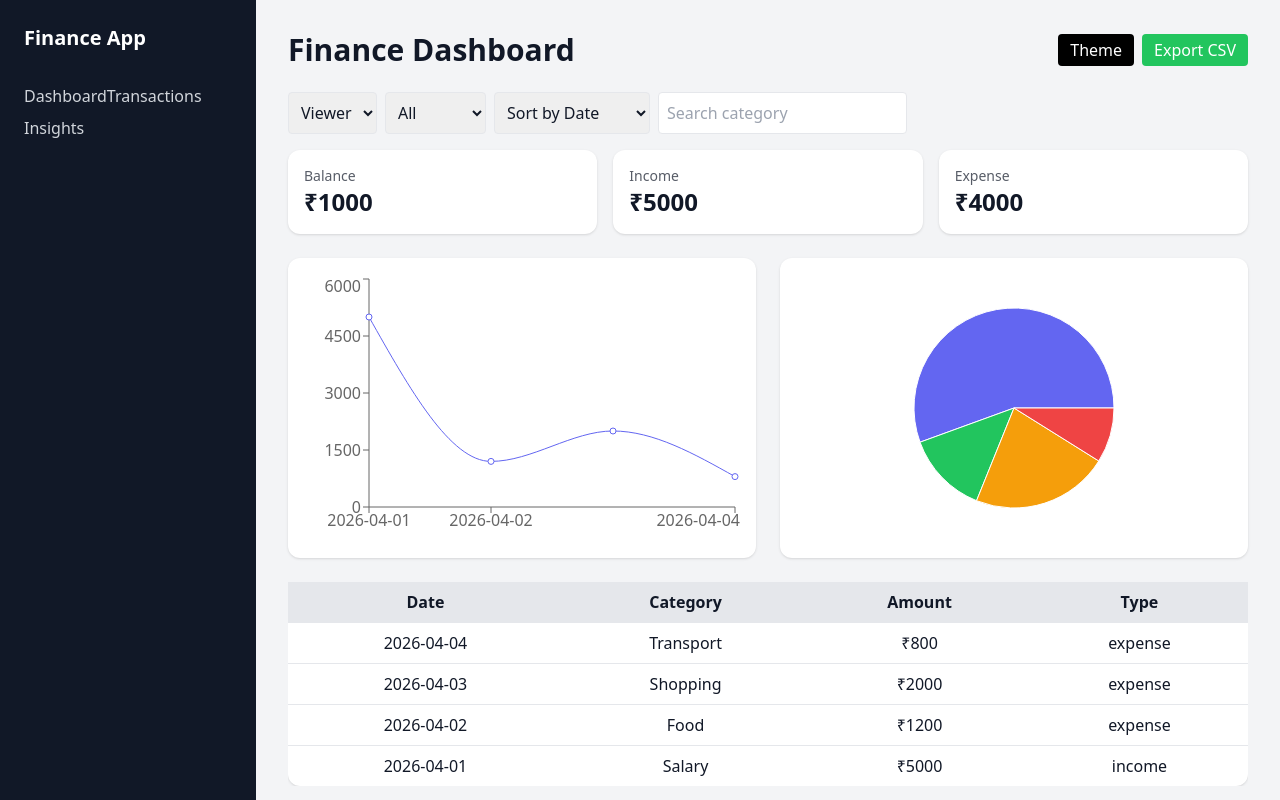
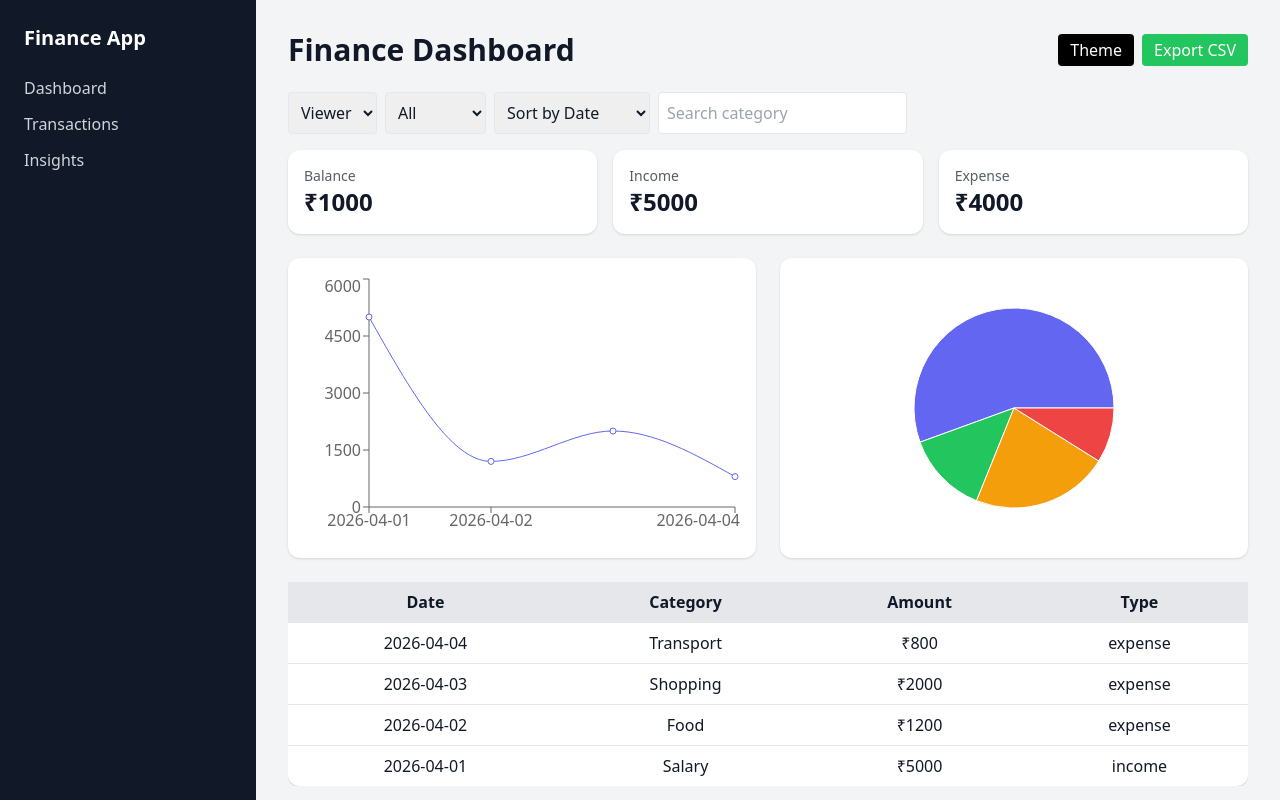
Before and after one commit to AyanMulani/finance-dashboard, a React (Vite) app: page / in a window 1280 px wide. Shown: the top 800 px of the page. Built offline with nearby package versions, Linux system fonts and the light colour scheme.

Commit message:
Refactor navigation buttons for better styling

```diff
--- a/src/App.jsx
+++ b/src/App.jsx
@@ -125,12 +125,30 @@ export default function App() {
 
       <aside className="w-64 min-h-screen bg-gray-900 text-white p-6 fixed left-0 top-0">
         <h2 className="text-xl font-bold mb-6">Finance App</h2>
+<nav className="space-y-3 text-gray-300">
 
-        <nav className="space-y-2 text-gray-300">
-          <button onClick={() => document.getElementById("dashboard").scrollIntoView({ behavior: "smooth" })}>Dashboard</button>
-          <button onClick={() => document.getElementById("transactions").scrollIntoView({ behavior: "smooth" })}>Transactions</button>
-          <button onClick={() => document.getElementById("insights").scrollIntoView({ behavior: "smooth" })}>Insights</button>
-        </nav>
+  <button
+    className="block w-full text-left hover:text-white"
+    onClick={() => document.getElementById("dashboard").scrollIntoView({ behavior: "smooth" })}
+  >
+    Dashboard
+  </button>
+
+  <button
+    className="block w-full text-left hover:text-white"
+    onClick={() => document.getElementById("transactions").scrollIntoView({ behavior: "smooth" })}
+  >
+    Transactions
+  </button>
+
+  <button
+    className="block w-full text-left hover:text-white"
+    onClick={() => document.getElementById("insights").scrollIntoView({ behavior: "smooth" })}
+  >
+    Insights
+  </button>
+
+</nav>
       </aside>
 
       <main className="flex-1 ml-64 p-4 md:p-8 bg-gray-100 dark:bg-gray-900 text-gray-900 dark:text-white">
```
